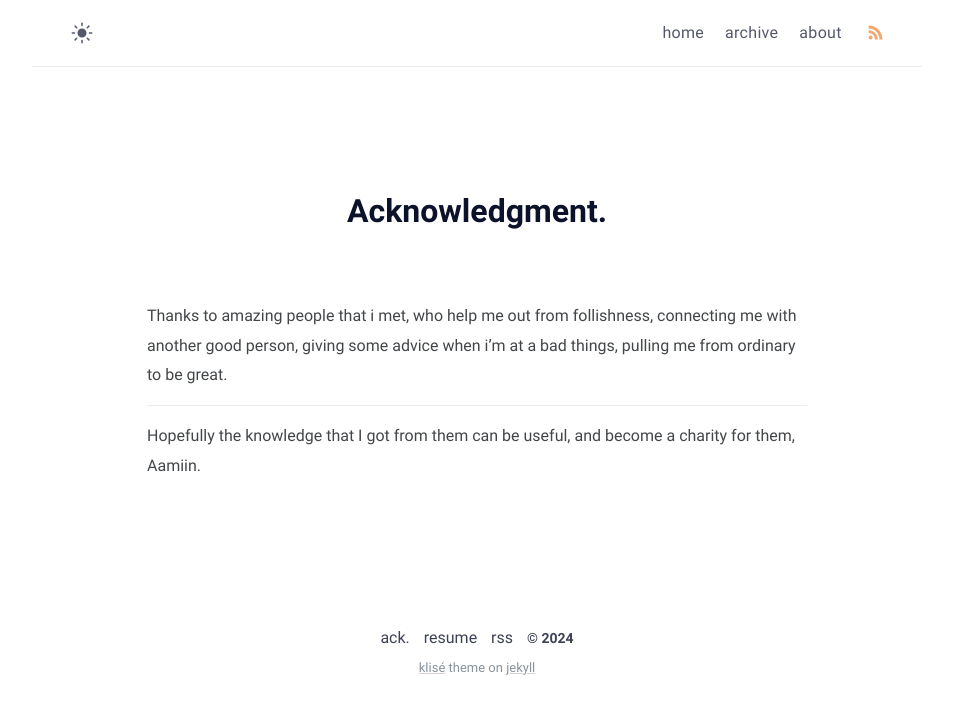
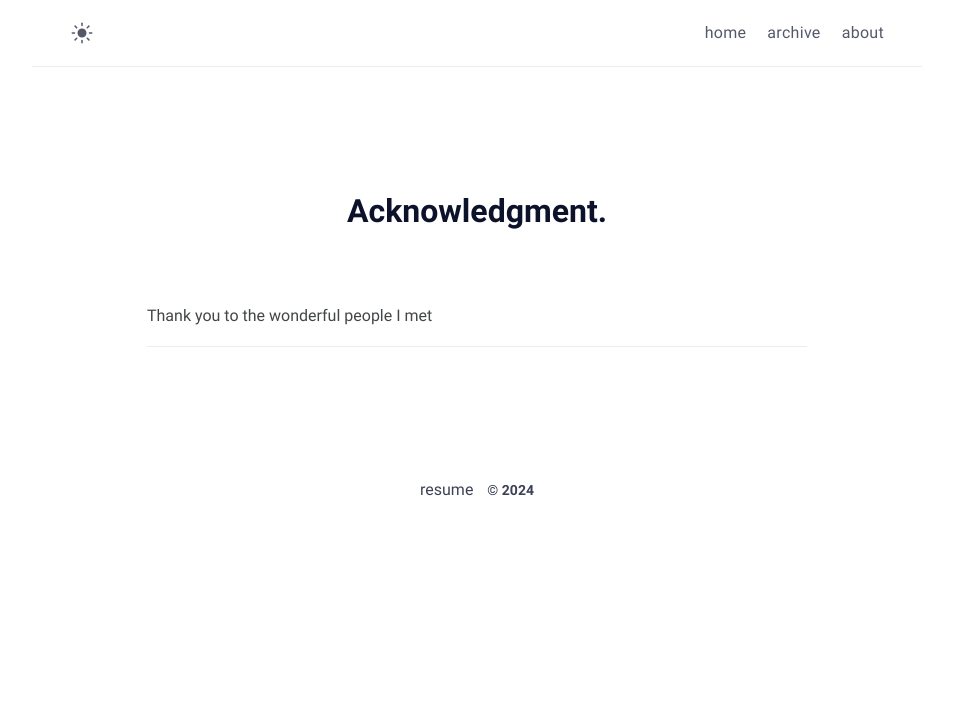
Before and after one commit to faozdev/faozdev.github.io, a Jekyll site: the page built from thanks.md, in a window 1280 px wide. Shown: the top 714 px of the page, without its empty margins (163-1116 px from the left). Built offline with Jekyll 4.4.1, drawn with Linux system fonts in a browser that asks for light colours.

Commit message:
fixing some bugs

```diff
--- a/_includes/footer.html
+++ b/_includes/footer.html
@@ -1,21 +1,6 @@
 <footer class="footer">
-  <a class="footer_item" href="/thanks">ack.</a>
   <a class="footer_item" href="javascript::void(0)">resume</a>
-  <a class="footer_item" href="/feed.xml">rss</a>
   <span class="footer_item">&copy; {{ site.time | date: "%Y" }}</span>
-  <small class="footer_copyright">
-    <!-- Klisé Theme: https://github.com/piharpi/jekyll-klise -->
-    <a
-      href="https://github.com/piharpi/jekyll-klise"
-      target="_blank"
-      rel="noreferrer noopener"
-      >klisé</a
-    >
-    theme on
-    <a href="https://jekyllrb.com" target="_blank" rel="noreferrer noopener"
-      >jekyll</a
-    >
-  </small>
 </footer>
 <script src="/assets/js/main.js" defer="defer"></script>
 {%- if site.google_analytics -%}
--- a/_includes/navbar.html
+++ b/_includes/navbar.html
@@ -185,26 +185,6 @@
           <a class="menu-link {% if url == '/' %}active{% endif %}" href="/">home</a>
           <a class="menu-link {% if url == '/about/' %}active{% endif %}" href="/about">about</a>
         {%- endif -%}
-        <a class="menu-link rss" href="/feed.xml">
-          <svg
-            xmlns="http://www.w3.org/2000/svg"
-            width="17"
-            height="17"
-            viewBox="0 0 512 512"
-            fill="#ED812E"
-          >
-            <title>RSS</title>
-            <path
-              d="M108.56,342.78a60.34,60.34,0,1,0,60.56,60.44A60.63,60.63,0,0,0,108.56,342.78Z"
-            />
-            <path
-              d="M48,186.67v86.55c52,0,101.94,15.39,138.67,52.11s52,86.56,52,138.67h86.66C325.33,312.44,199.67,186.67,48,186.67Z"
-            />
-            <path
-              d="M48,48v86.56c185.25,0,329.22,144.08,329.22,329.44H464C464,234.66,277.67,48,48,48Z"
-            />
-          </svg>
-        </a>
       </div>
     </div>
   </nav>
--- a/thanks.md
+++ b/thanks.md
@@ -2,12 +2,10 @@
 title: Acknowledgment
 permalink: /thanks/
 layout: page
-excerpt: Thanks to amazing people that i met, who help me out from follishness, connecting me with another good person, giving some advice when i'm at a bad things, pulling me from ordinary to be great.
+excerpt: Thank you to the wonderful people I met
 comments: false
 ---
 
-Thanks to amazing people that i met, who help me out from follishness, connecting me with another good person, giving some advice when i'm at a bad things, pulling me from ordinary to be great.
+Thank you to the wonderful people I met
 
 <hr>
-
-Hopefully the knowledge that I got from them can be useful, and become a charity for them, Aamiin.
```
Also changed, not shown: about.md (+1 -1 lines), assets/img/avatar.jpg (deleted), assets/img/ogp.png (deleted), assets/img/saweria-button.png (deleted).
